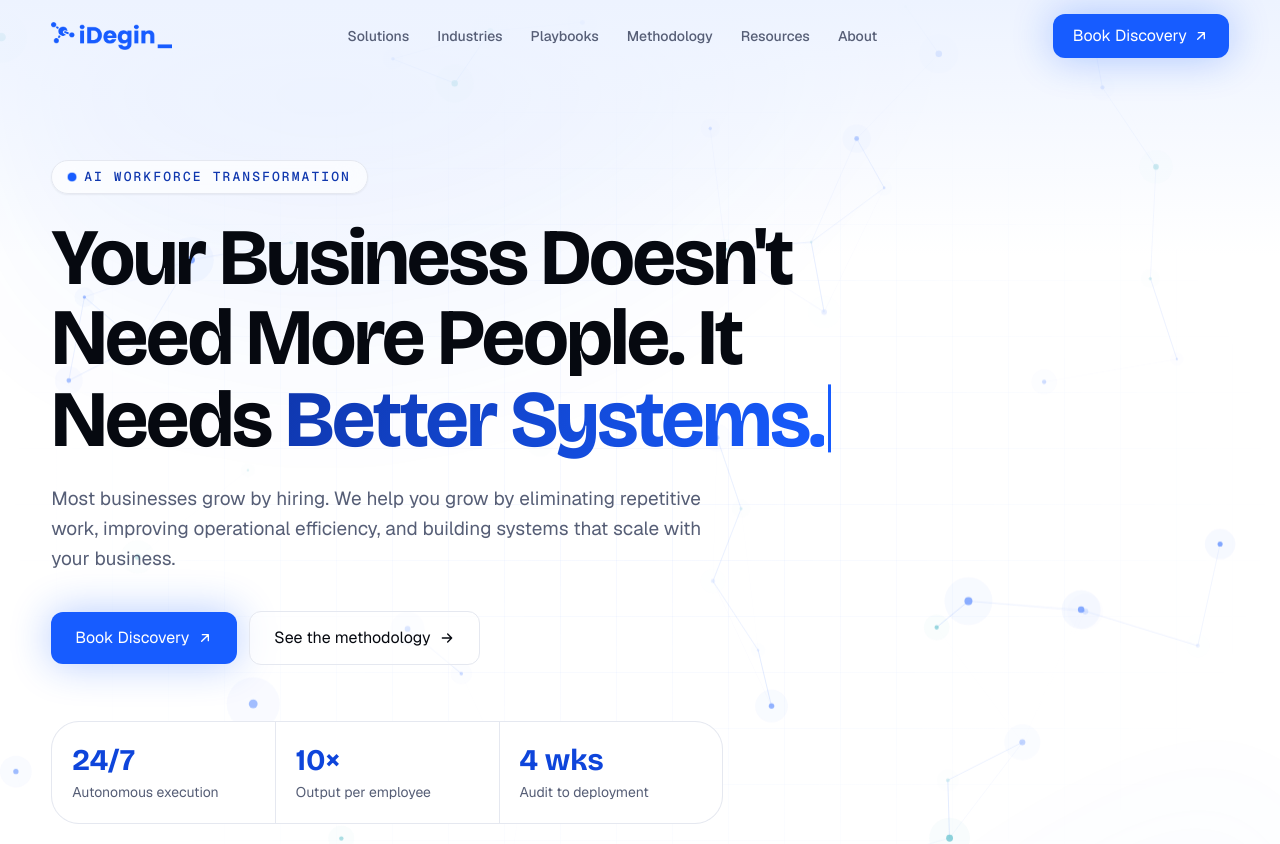
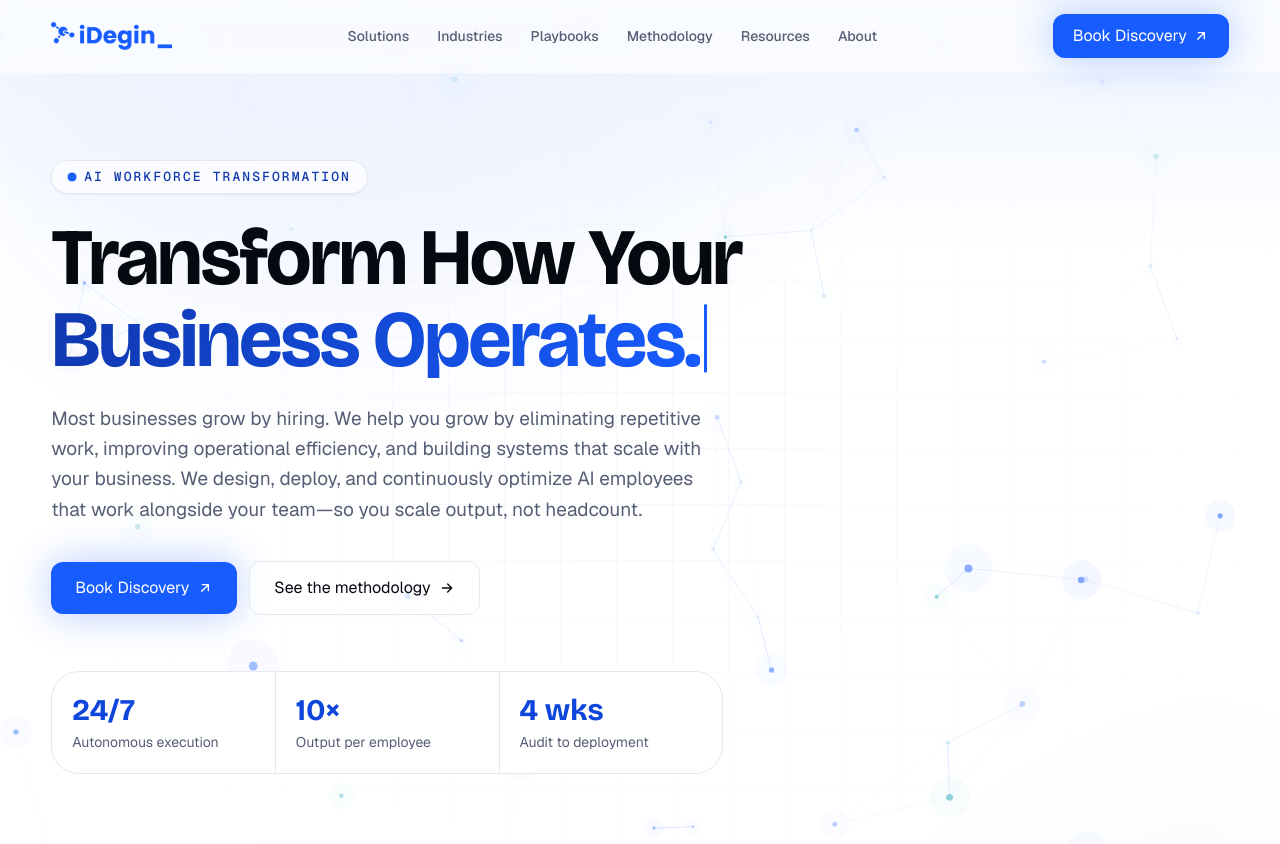
Before and after one commit to idegin/www, a Next.js app: page / in a window 1280 px wide. Shown: the top 844 px of the page. Built offline with nearby package versions, Linux system fonts and the light colour scheme.

Commit message:
feat: enhance performance of AgentGraph and improve animations in Hero and PageHero components

```diff
--- a/app/components/agent-graph.tsx
+++ b/app/components/agent-graph.tsx
@@ -155,16 +155,47 @@ export function AgentGraph({ className }: { className?: string }) {
     resize();
     window.addEventListener("resize", resize);
 
+    // Pause the animation loop when off-screen or the tab is hidden (saves CPU).
+    let running = false;
+    let onScreen = true;
+    const start = () => {
+      if (running || reduced) return;
+      running = true;
+      raf = requestAnimationFrame(loop);
+    };
+    const stop = () => {
+      running = false;
+      cancelAnimationFrame(raf);
+    };
+
+    const io = new IntersectionObserver(
+      ([entry]) => {
+        onScreen = entry.isIntersecting;
+        if (onScreen && !document.hidden) start();
+        else stop();
+      },
+      { threshold: 0 },
+    );
+    io.observe(canvas);
+
+    const onVisibility = () => {
+      if (!document.hidden && onScreen) start();
+      else stop();
+    };
+    document.addEventListener("visibilitychange", onVisibility);
+
     if (reduced) {
       draw(false);
     } else {
       window.addEventListener("pointermove", onPointerMove, { passive: true });
       window.addEventListener("pointerleave", onPointerLeave);
-      raf = requestAnimationFrame(loop);
+      start();
     }
 
     return () => {
-      cancelAnimationFrame(raf);
+      stop();
+      io.disconnect();
+      document.removeEventListener("visibilitychange", onVisibility);
       window.removeEventListener("resize", resize);
       window.removeEventListener("pointermove", onPointerMove);
       window.removeEventListener("pointerleave", onPointerLeave);
--- a/app/components/hero.tsx
+++ b/app/components/hero.tsx
@@ -1,7 +1,4 @@
-"use client";
-
 import Link from "next/link";
-import { motion, useReducedMotion, type Variants } from "motion/react";
 import { AgentGraph } from "./agent-graph";
 import { ArrowUpRightIcon, ArrowRightIcon } from "./icons";
 import { industries, siteConfig } from "@/lib/site-config";
@@ -12,30 +9,18 @@ const stats = [
   { value: "4 wks", label: "Audit to deployment" },
 ];
 
+/**
+ * Server-rendered hero. Entrance uses CSS animations (animate-reveal-up) so the
+ * LCP headline paints with the initial HTML instead of waiting on JS hydration.
+ * Reduced motion is honored globally (globals.css).
+ */
 export function Hero() {
-  const reduce = useReducedMotion();
-
-  const container: Variants = {
-    hidden: {},
-    show: {
-      transition: { staggerChildren: reduce ? 0 : 0.09, delayChildren: 0.1 },
-    },
-  };
-  const item: Variants = {
-    hidden: { opacity: 0, y: reduce ? 0 : 22 },
-    show: {
-      opacity: 1,
-      y: 0,
-      transition: { duration: reduce ? 0 : 0.7, ease: [0.16, 1, 0.3, 1] },
-    },
-  };
-
   return (
     <section
       aria-labelledby="hero-heading"
       className="relative isolate overflow-hidden bg-background text-ink"
     >
-      {/* Background layers (light) */}
+      {/* Background layers (light, decorative) */}
       <div
         className="bg-brand-mesh absolute inset-0 -z-10 opacity-70 blur-3xl"
         aria-hidden
@@ -45,21 +30,15 @@ export function Hero() {
         className="bg-grid absolute inset-0 -z-10 text-cobalt-500/60 [mask-image:radial-gradient(ellipse_at_center,black,transparent_72%)]"
         aria-hidden
       />
-      {/* Soft top glow */}
       <div
         className="absolute inset-x-0 top-0 -z-10 h-64 bg-gradient-to-b from-cobalt-50 to-transparent"
         aria-hidden
       />
 
       <div className="container-page flex min-h-[100svh] flex-col justify-center pb-24 pt-36 md:pb-28 md:pt-40">
-        <motion.div
-          variants={container}
-          initial="hidden"
-          animate="show"
-          className="max-w-4xl"
-        >
+        <div className="max-w-4xl">
           {/* Eyebrow */}
-          <motion.div variants={item}>
+          <div className="animate-reveal-up" style={{ animationDelay: "0.05s" }}>
             <span className="glass-light inline-flex items-center gap-2 rounded-full px-4 py-1.5 eyebrow text-cobalt-700 shadow-subtle">
               <span className="relative flex size-2">
                 <span className="absolute inline-flex size-full animate-node-pulse rounded-full bg-cobalt-500" />
@@ -67,34 +46,36 @@ export function Hero() {
               </span>
               AI Workforce Transformation
             </span>
-          </motion.div>
+          </div>
 
-          {/* Headline */}
-          <motion.h1
+          {/* Headline (LCP element — paints with the initial HTML) */}
+          <h1
             id="hero-heading"
-            variants={item}
-            className="mt-6 text-hero font-display font-bold text-ink"
+            className="mt-6 animate-reveal-up text-hero font-display font-bold text-ink"
+            style={{ animationDelay: "0.12s" }}
           >
-            Your Business Doesn't Need More People. It Needs {" "}
-            <span className="text-gradient-brand">Better Systems.</span>
+            Transform How Your{" "}
+            <span className="text-gradient-brand">Business Operates.</span>
             <span
               className="ml-1 inline-block h-[0.85em] w-[3px] translate-y-[0.08em] animate-blink bg-cobalt-500 align-baseline"
               aria-hidden
             />
-          </motion.h1>
+          </h1>
 
           {/* Sub-copy */}
-          <motion.p
-            variants={item}
-            className="mt-6 max-w-2xl text-body-lg text-muted"
+          <p
+            className="mt-6 max-w-2xl animate-reveal-up text-body-lg text-muted"
+            style={{ animationDelay: "0.2s" }}
           >
-            {siteConfig.description}
-          </motion.p>
+            {siteConfig.description} We design, deploy, and continuously optimize
+            AI employees that work alongside your team—so you scale output, not
+            headcount.
+          </p>
 
           {/* CTAs */}
-          <motion.div
-            variants={item}
-            className="mt-9 flex flex-col gap-3 sm:flex-row sm:items-center"
+          <div
+            className="mt-9 flex animate-reveal-up flex-col gap-3 sm:flex-row sm:items-center"
+            style={{ animationDelay: "0.28s" }}
           >
             <Link
               href={siteConfig.cta.href}
@@ -110,25 +91,23 @@ export function Hero() {
               See the methodology
               <ArrowRightIcon className="size-4 transition-transform duration-200 group-hover:translate-x-1" />
             </Link>
-          </motion.div>
+          </div>
 
           {/* Stat chips */}
-          <motion.dl
-            variants={item}
-            className="mt-14 grid max-w-2xl grid-cols-3 gap-px overflow-hidden rounded-xl border border-line bg-line"
+          <dl
+            className="mt-14 grid max-w-2xl animate-reveal-up grid-cols-3 gap-px overflow-hidden rounded-xl border border-line bg-line"
+            style={{ animationDelay: "0.36s" }}
           >
             {stats.map((s) => (
               <div key={s.label} className="bg-surface px-5 py-5">
                 <dt className="font-display text-2xl font-bold text-cobalt-600 sm:text-3xl">
                   {s.value}
                 </dt>
-                <dd className="mt-1 text-xs text-muted sm:text-small">
-                  {s.label}
-                </dd>
+                <dd className="mt-1 text-xs text-muted sm:text-small">{s.label}</dd>
               </div>
             ))}
-          </motion.dl>
-        </motion.div>
+          </dl>
+        </div>
       </div>
 
       {/* Trust marquee */}
--- a/app/components/page-hero.tsx
+++ b/app/components/page-hero.tsx
@@ -1,7 +1,6 @@
 import Link from "next/link";
 import type { ReactNode } from "react";
 import { AgentGraph } from "./agent-graph";
-import { Reveal } from "./reveal";
 import { ArrowUpRightIcon } from "./icons";
 import { siteConfig } from "@/lib/site-config";
 
@@ -13,7 +12,10 @@ type PageHeroProps = {
   align?: "left" | "center";
 };
 
-/** Compact interior-page hero — light, blue-accented, with the node-graph motif. */
+/**
+ * Compact interior-page hero — light, blue-accented, node-graph motif.
+ * Entrance uses CSS animations so the LCP <h1> paints with the initial HTML.
+ */
 export function PageHero({
   eyebrow,
   title,
@@ -40,32 +42,32 @@ export function PageHero({
 
       <div className="container-page">
         <div className={centered ? "mx-auto max-w-3xl text-center" : "max-w-3xl"}>
-          <Reveal>
+          <div className="animate-reveal-up" style={{ animationDelay: "0.05s" }}>
             <span
               className={`eyebrow inline-flex items-center gap-2 text-cobalt-600 ${centered ? "justify-center" : ""}`}
             >
               <span className="h-px w-6 bg-cobalt-400" aria-hidden />
               {eyebrow}
             </span>
-          </Reveal>
-          <Reveal index={1}>
-            <h1 className="mt-4 text-display font-display font-bold text-ink">
+          </div>
+          <h1
+            className="mt-4 animate-reveal-up text-display font-display font-bold text-ink"
+            style={{ animationDelay: "0.12s" }}
+          >
             {title}
           </h1>
-          </Reveal>
           {lead ? (
-            <Reveal index={2}>
             <p
-                className={`mt-5 text-body-lg text-muted ${centered ? "mx-auto max-w-2xl" : "max-w-2xl"}`}
+              className={`mt-5 animate-reveal-up text-body-lg text-muted ${centered ? "mx-auto max-w-2xl" : "max-w-2xl"}`}
+              style={{ animationDelay: "0.2s" }}
             >
               {lead}
             </p>
-            </Reveal>
           ) : null}
           {cta ? (
-            <Reveal index={3}>
             <div
-                className={`mt-8 flex flex-col gap-3 sm:flex-row ${centered ? "sm:justify-center" : ""}`}
+              className={`mt-8 flex animate-reveal-up flex-col gap-3 sm:flex-row ${centered ? "sm:justify-center" : ""}`}
+              style={{ animationDelay: "0.28s" }}
             >
               <Link
                 href={siteConfig.cta.href}
@@ -75,7 +77,6 @@ export function PageHero({
                 <ArrowUpRightIcon className="size-4 transition-transform duration-200 group-hover:translate-x-0.5 group-hover:-translate-y-0.5" />
               </Link>
             </div>
-            </Reveal>
           ) : null}
         </div>
       </div>
--- a/app/components/site-header.tsx
+++ b/app/components/site-header.tsx
@@ -36,8 +36,8 @@ export function SiteHeader() {
     <header
       className={`fixed inset-x-0 top-0 z-50 transition-colors duration-300 ${
         scrolled || open
-          ? "glass-light border-b border-line bg-white/80"
-          : "border-b border-transparent bg-transparent"
+          ? "glass-light border-b border-line bg-white/85"
+          : "border-b border-transparent bg-white/60 backdrop-blur-sm"
       }`}
     >
       <nav
```
Lines whose indentation alone changed are shown as unchanged.
